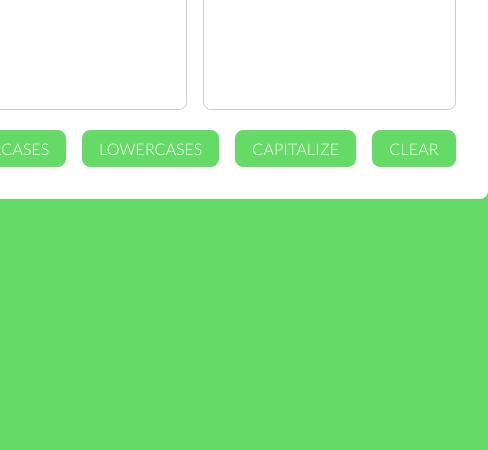
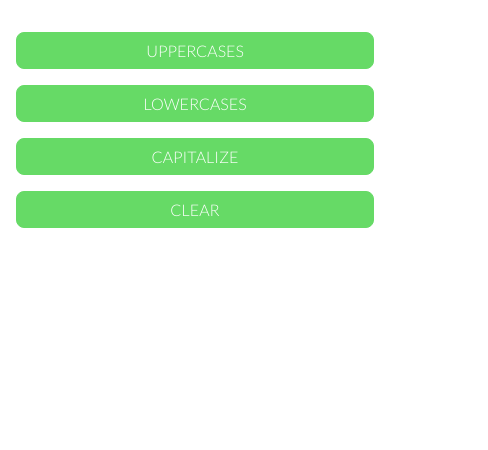
Before and after one commit to ThibautMilville/String_Conversion, a plain HTML site: page index.html in a window 390 px wide. Shown: the part 394-844 px from the top of the page, 488 px wide, since content can reach past the window. Drawn offline with Linux system fonts and the light colour scheme.

Commit message:
responsive design - mobile

```diff
--- a/script.js
+++ b/script.js
@@ -46,8 +46,8 @@ class conversion {
   showCopyButton(event) {
     if (event.target.id !== 'clear' && event.target.id !== '') {
       this.copyButton.style.display = 'block';
-      // Manage the copy button position if there is the scrollbar
-      if (this.outputTextarea.scrollHeight > this.outputTextarea.clientHeight) {
+      // Manage the copy button position if there is the scrollbar and the appareil is not a mobile
+      if (this.outputTextarea.scrollHeight > this.outputTextarea.clientHeight && window.innerWidth > 768) {
         this.copyButton.style.right = '1.5rem';
       } else {
         this.copyButton.style.right = '0.5rem';
--- a/style/style.scss
+++ b/style/style.scss
@@ -120,4 +120,46 @@ body {
   }
 }
 
-//
+// Responsive - Mobile
+@media (max-width: 768px) {
+  body {
+    background-color: var(--white);
+
+    section.converter {
+      width: 100%;
+      height: 100%;
+      padding: 1rem;
+
+      h1 {
+        font-size: 1.2rem;
+      }
+
+      div.textareas {
+        flex-direction: column;
+
+        div.textarea {
+          width: 100%;
+          height: 10rem;
+          margin-bottom: 1rem;
+
+          &:first-child {
+            margin-right: 0;
+          }
+        }
+      }
+
+      div.buttons {
+        flex-direction: column;
+
+        button {
+          width: 100%;
+          margin-bottom: 1rem;
+
+          &:not(:last-child) {
+            margin-right: 0;
+          }
+        }
+      }
+    }
+  }
+}
```
Also changed, not shown: style/style.css, 1 other file.
